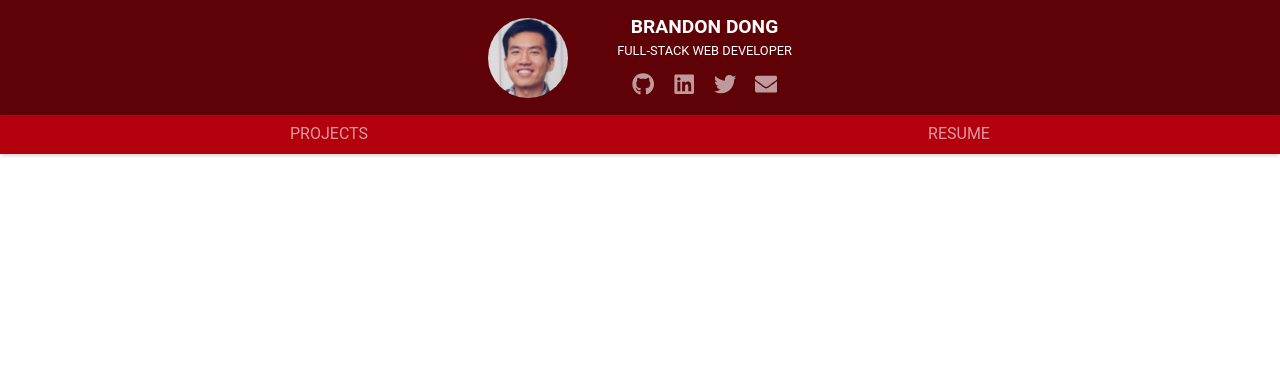
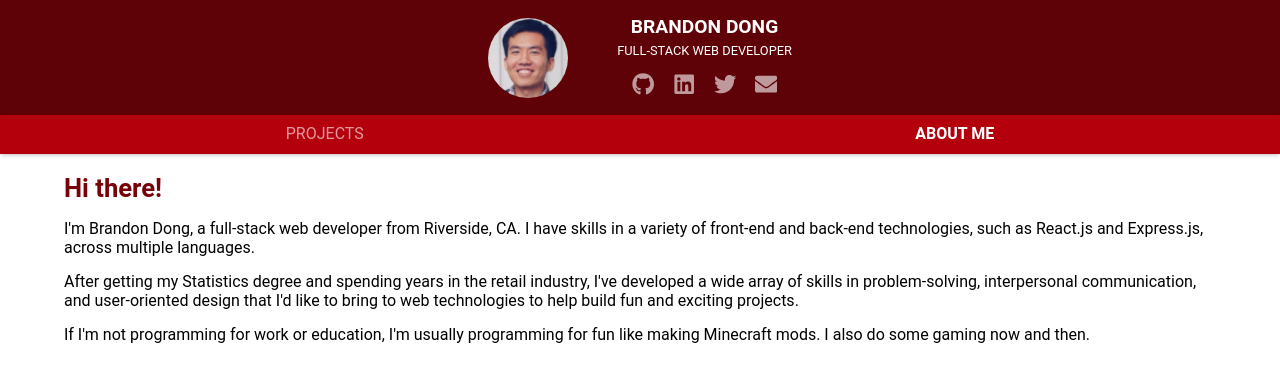
Before and after one commit to gasingdong/brandondong.com, a React (Create React App) app: page /about in a window 1280 px wide. Shown: the top 382 px of the page. Built offline with nearby package versions, Linux system fonts and the light colour scheme.

Commit message:
add intro

```diff
--- a/src/App.tsx
+++ b/src/App.tsx
@@ -3,7 +3,7 @@ import { BrowserRouter as Router, Switch, Route } from 'react-router-dom';
 import Header from './components/Header';
 import Nav from './components/Nav';
 import Projects from './components/ProjectsPage';
-import Resume from './components/Resume';
+import About from './components/About';
 
 const App: React.FC = () => {
   return (
@@ -15,8 +15,8 @@ const App: React.FC = () => {
           <Route exact path="/">
             <Projects />
           </Route>
-          <Route path="/resume">
-            <Resume />
+          <Route path="/about">
+            <About />
           </Route>
         </Switch>
       </div>
--- /dev/null
+++ b/src/components/About.tsx
@@ -0,0 +1,12 @@
+import React from 'react';
+import Intro from './Intro';
+
+const About: React.FC = () => {
+  return (
+    <div className="about">
+      <Intro />
+    </div>
+  );
+};
+
+export default About;
--- /dev/null
+++ b/src/components/Intro.tsx
@@ -0,0 +1,27 @@
+import React from 'react';
+
+const Intro: React.FC = () => {
+  return (
+    <div>
+      <h1>Hi there!</h1>
+      <p>
+        I&apos;m Brandon Dong, a full-stack web developer from Riverside, CA. I
+        have skills in a variety of front-end and back-end technologies, such as
+        React.js and Express.js, across multiple languages.
+      </p>
+      <p>
+        After getting my Statistics degree and spending years in the retail
+        industry, I&apos;ve developed a wide array of skills in problem-solving,
+        interpersonal communication, and user-oriented design that I&apos;d like
+        to bring to web technologies to help build fun and exciting projects.
+      </p>
+      <p>
+        If I&apos;m not programming for work or education, I&apos;m usually
+        programming for fun like making Minecraft mods. I also do some gaming
+        now and then.
+      </p>
+    </div>
+  );
+};
+
+export default Intro;
--- a/src/components/Nav.tsx
+++ b/src/components/Nav.tsx
@@ -11,8 +11,8 @@ const Nav: React.FC = () => {
           </NavLink>
         </li>
         <li>
-          <NavLink to="/resume" activeClassName="nav__active">
-            RESUME
+          <NavLink to="/about" activeClassName="nav__active">
+            ABOUT ME
           </NavLink>
         </li>
       </ul>
--- a/src/components/Resume.tsx
+++ /dev/null
@@ -1,7 +0,0 @@
-import React from 'react';
-
-const Resume: React.FC = () => {
-  return <div>RESUME GOES HERE</div>;
-};
-
-export default Resume;
--- a/src/stylesheets/main.scss
+++ b/src/stylesheets/main.scss
@@ -13,7 +13,7 @@
 @import 'components/button';
 
 // 6. Page-specific styles
-@import 'pages/projects';
+@import 'pages/projects', 'pages/about';
 
 // 7. Themes
 @import 'themes/default';
--- /dev/null
+++ b/src/stylesheets/pages/_about.scss
@@ -0,0 +1,9 @@
+.about {
+  margin: 20px 3%;
+  padding: 0 2%;
+
+  h1 {
+    color: $tertiary-color;
+    font-size: 1.6rem;
+  }
+}
--- a/src/stylesheets/pages/_projects.scss
+++ b/src/stylesheets/pages/_projects.scss
@@ -8,7 +8,7 @@
 
 .project {
   padding-bottom: 10px;
-  border-bottom: 4px solid $tertiary-color;
+  border-bottom: 2px solid $tertiary-color;
 
   b {
     color: $tertiary-color;
@@ -76,12 +76,10 @@
   }
   &__thumbnail {
     width: 100%;
-    height: 200px;
     margin: 20px 0;
 
     img {
       width: 100%;
-      height: 100%;
       box-shadow: 0 4px 8px 0 rgba(0, 0, 0, 0.2),
         0 6px 20px 0 rgba(0, 0, 0, 0.19);
     }
```
